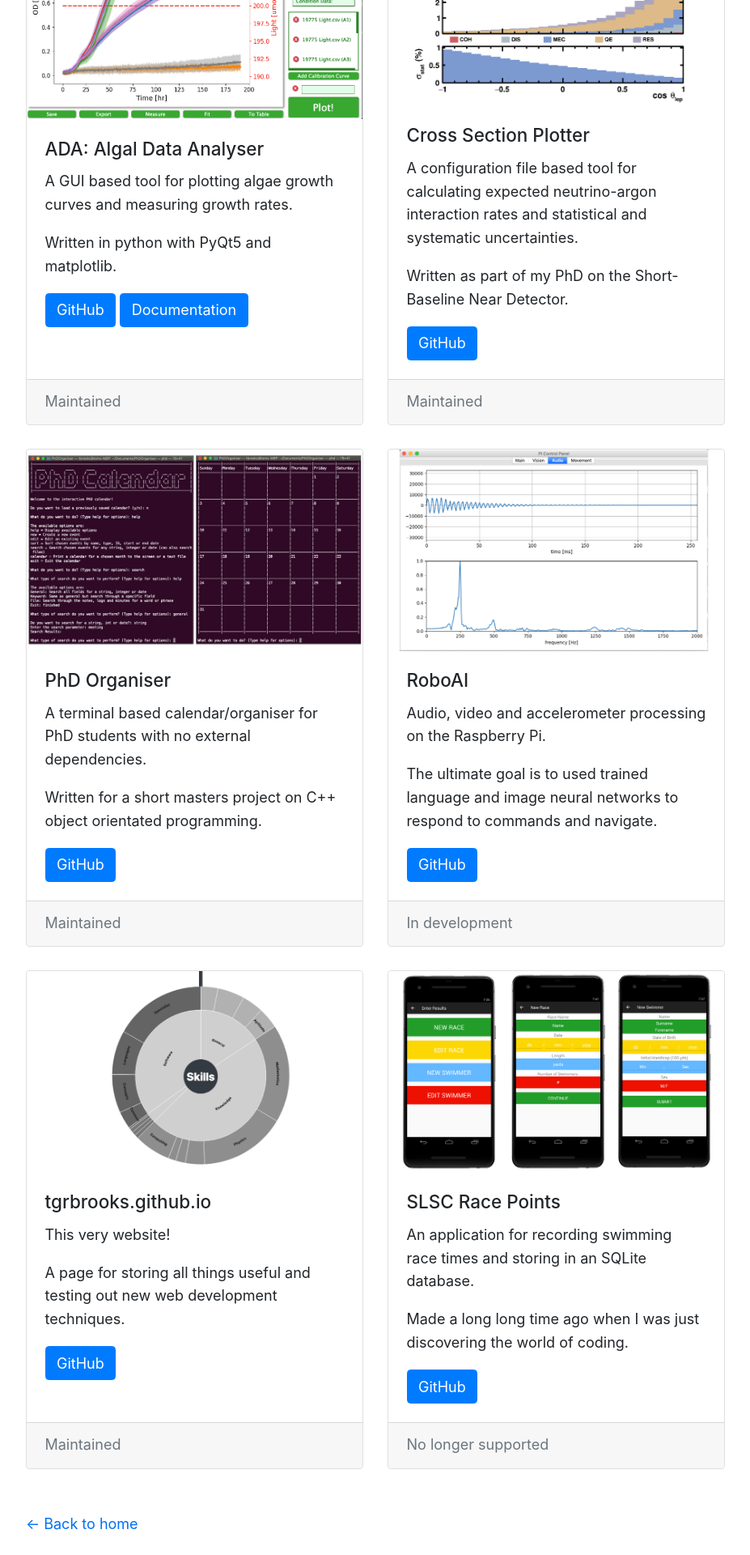
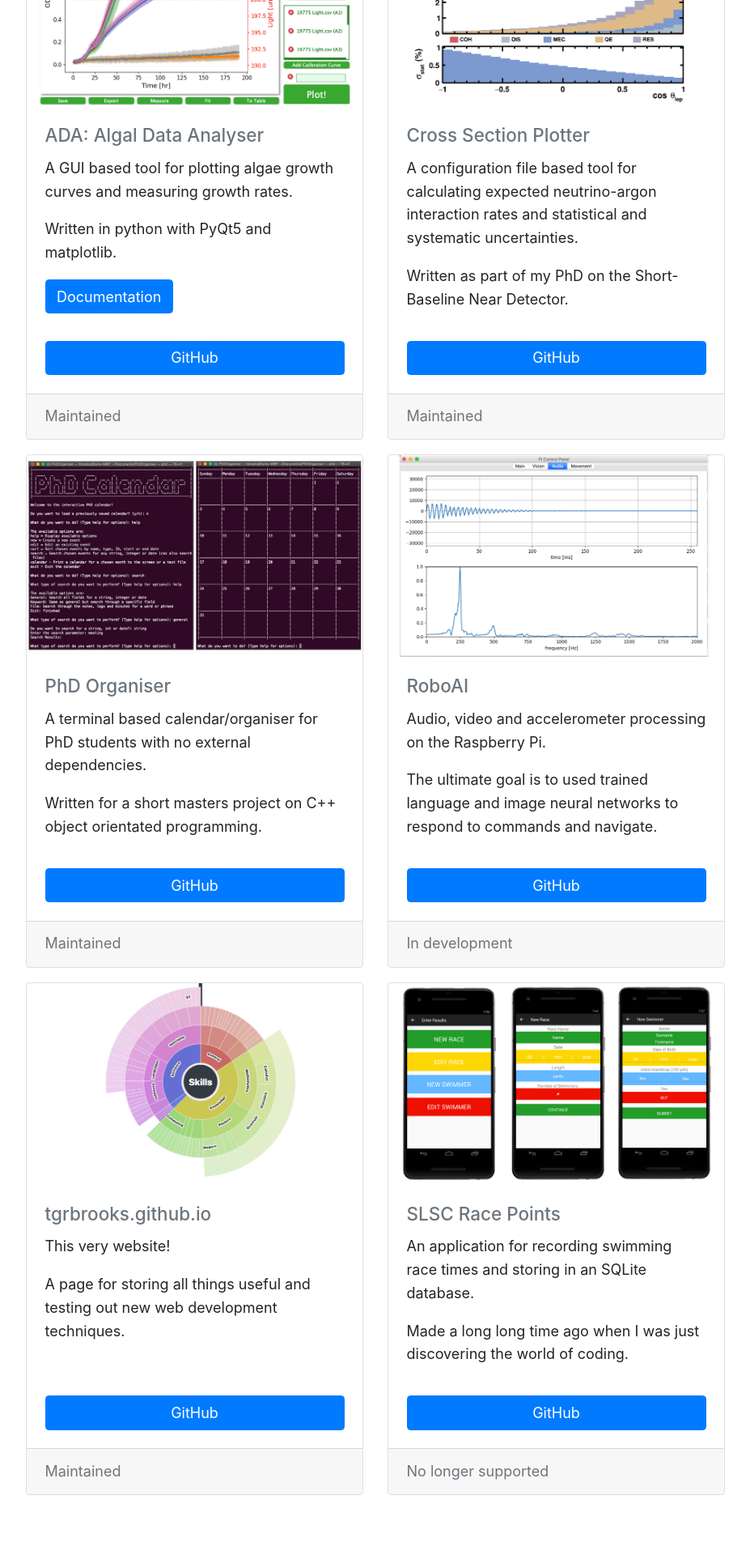
Before and after one commit to tgrbrooks/tgrbrooks-nextjs, a Next.js app: page /projects in a window 1280 px wide. Shown: the part 800-2720 px from the top of the page at 81% size, without its empty margins (176-1103 px from the left). Built offline with nearby package versions, Linux system fonts and the light colour scheme.

Commit message:
Make project and game card components

```diff
--- /dev/null
+++ b/components/projectCard.js
@@ -0,0 +1,18 @@
+import Card from 'react-bootstrap/Card'
+import Button from 'react-bootstrap/Button'
+
+export default function ProjectCard({ children, title, image, repo, status }) {
+  return (
+    <Card className="mb-3" style={{ minWidth: '20rem' }}>
+      <Card.Img variant="top" src={'/images/projects/' + image} />
+      <Card.Body className="d-flex flex-column">
+        <Card.Title className="text-muted">{title}</Card.Title>
+        <Card.Text>
+          {children}
+        </Card.Text>
+        <Button className="mt-auto" href={'https://github.com/tgrbrooks/' + repo}>GitHub</Button>
+      </Card.Body>
+      <Card.Footer className="text-muted">{status}</Card.Footer>
+    </Card>
+  )
+}
--- a/pages/projects.js
+++ b/pages/projects.js
@@ -2,11 +2,11 @@ import Head from 'next/head'
 import Link from 'next/link'
 import PageLayout from '../components/pageLayout'
 import utilStyles from '../styles/utils.module.scss'
-import Card from 'react-bootstrap/Card'
 import CardDeck from 'react-bootstrap/CardDeck'
 import Button from 'react-bootstrap/Button'
+import ProjectCard from '../components/projectCard'
 
-export default function Projects () {
+export default function Projects() {
   return (
     <PageLayout title="Projects" type={3}>
       <Head>
@@ -16,87 +16,33 @@ export default function Projects () {
         <p>I usually have a few side projects on the go at varying levels of completion, most of which can be found on my <Link href="https://github.com/tgrbrooks">GitHub page</Link>.</p>
         <p>Below are some extra details on some of the more interesting ones.</p>
       </section>
-      <br/>
+      <br />
       <CardDeck>
-        <Card>
-          <Card.Img variant="top" src="/images/projects/ada.png"/>
-          <Card.Body>
-            <Card.Title>ADA: Algal Data Analyser</Card.Title>
-            <Card.Text>
+        <ProjectCard title={"ADA: Algal Data Analyser"} image={"ada2.png"} repo={"ADA"} status={"Maintained"}>
           <p>A GUI based tool for plotting algae growth curves and measuring growth rates.</p>
           <p>Written in python with PyQt5 and matplotlib.</p>
-              <Button href="https://github.com/tgrbrooks/ADA">GitHub</Button>{' '}
           <Button href="https://algaeplotter.readthedocs.io/en/latest/">Documentation</Button>
-            </Card.Text>
-          </Card.Body>
-          <Card.Footer className="text-muted">Maintained</Card.Footer>
-        </Card>
-        <Card>
-          <Card.Img variant="top" src="/images/projects/xsecplotter.png"/>
-          <Card.Body>
-            <Card.Title>Cross Section Plotter</Card.Title>
-            <Card.Text>
+        </ProjectCard>
+        <ProjectCard title={"Cross Section Plotter"} image={"xsecplotter.png"} repo={"XSecPlotter"} status={"Maintained"}>
           <p>A configuration file based tool for calculating expected neutrino-argon interaction rates and statistical and systematic uncertainties.</p>
           <p>Written as part of my PhD on the Short-Baseline Near Detector.</p>
-              <Button href="https://github.com/tgrbrooks/XSecPlotter">GitHub</Button>
-            </Card.Text>
-          </Card.Body>
-          <Card.Footer className="text-muted">Maintained</Card.Footer>
-        </Card>
-      </CardDeck>
-      <br/>
-      <CardDeck>
-        <Card>
-          <Card.Img variant="top" src="/images/projects/phdorg.png"/>
-          <Card.Body>
-            <Card.Title>PhD Organiser</Card.Title>
-            <Card.Text>
+        </ProjectCard>
+        <ProjectCard title={"PhD Organiser"} image={"phdorg.png"} repo={"PhDOrganiser"} status={"Maintained"}>
           <p>A terminal based calendar/organiser for PhD students with no external dependencies.</p>
           <p>Written for a short masters project on C++ object orientated programming.</p>
-              <Button href="https://github.com/tgrbrooks/PhDOrganiser">GitHub</Button>
-            </Card.Text>
-          </Card.Body>
-          <Card.Footer className="text-muted">Maintained</Card.Footer>
-        </Card>
-        <Card>
-          <Card.Img variant="top" src="/images/projects/roboai.png"/>
-          <Card.Body>
-            <Card.Title>RoboAI</Card.Title>
-            <Card.Text>
+        </ProjectCard>
+        <ProjectCard title={"RoboAI"} image={"roboai.png"} repo={"RoboAI"} status={"In development"}>
           <p>Audio, video and accelerometer processing on the Raspberry Pi.</p>
           <p>The ultimate goal is to used trained language and image neural networks to respond to commands and navigate.</p>
-              <Button href="https://github.com/tgrbrooks/RoboAI">GitHub</Button>
-            </Card.Text>
-          </Card.Body>
-          <Card.Footer className="text-muted">In development</Card.Footer>
-        </Card>
-      </CardDeck>
-      <br/>
-      <CardDeck>
-        <Card>
-          <Card.Img variant="top" src="/images/projects/website.png"/>
-          <Card.Body>
-            <Card.Title>tgrbrooks.github.io</Card.Title>
-            <Card.Text>
+        </ProjectCard>
+        <ProjectCard title={"tgrbrooks.github.io"} image={"website.png"} repo={"tgrbrooks.github.io"} status={"Maintained"}>
           <p>This very website!</p>
           <p>A page for storing all things useful and testing out new web development techniques.</p>
-              <Button href="https://github.com/tgrbrooks/tgrbrooks.github.io">GitHub</Button>
-            </Card.Text>
-          </Card.Body>
-          <Card.Footer className="text-muted">Maintained</Card.Footer>
-        </Card>
-        <Card>
-          <Card.Img variant="top" src="/images/projects/racepoints.png"/>
-          <Card.Body>
-            <Card.Title>SLSC Race Points</Card.Title>
-            <Card.Text>
+        </ProjectCard>
+        <ProjectCard title={"SLSC Race Points"} image={"racepoints.png"} repo={"SLSCRacePoints"} status={"No longer supported"}>
           <p>An application for recording swimming race times and storing in an SQLite database.</p>
           <p>Made a long long time ago when I was just discovering the world of coding.</p>
-              <Button href="https://github.com/tgrbrooks/SLSCRacePoints">GitHub</Button>
-            </Card.Text>
-          </Card.Body>
-          <Card.Footer className="text-muted">No longer supported</Card.Footer>
-        </Card>
+        </ProjectCard>
       </CardDeck>
     </PageLayout>
   )
```
Also changed, not shown: components/gameCard.js (added, +29 -0 lines), pages/games.js (+9 -39 lines), public/images/projects/ada2.png (added), public/images/projects/website.png. Lines whose indentation alone changed are shown as unchanged.
